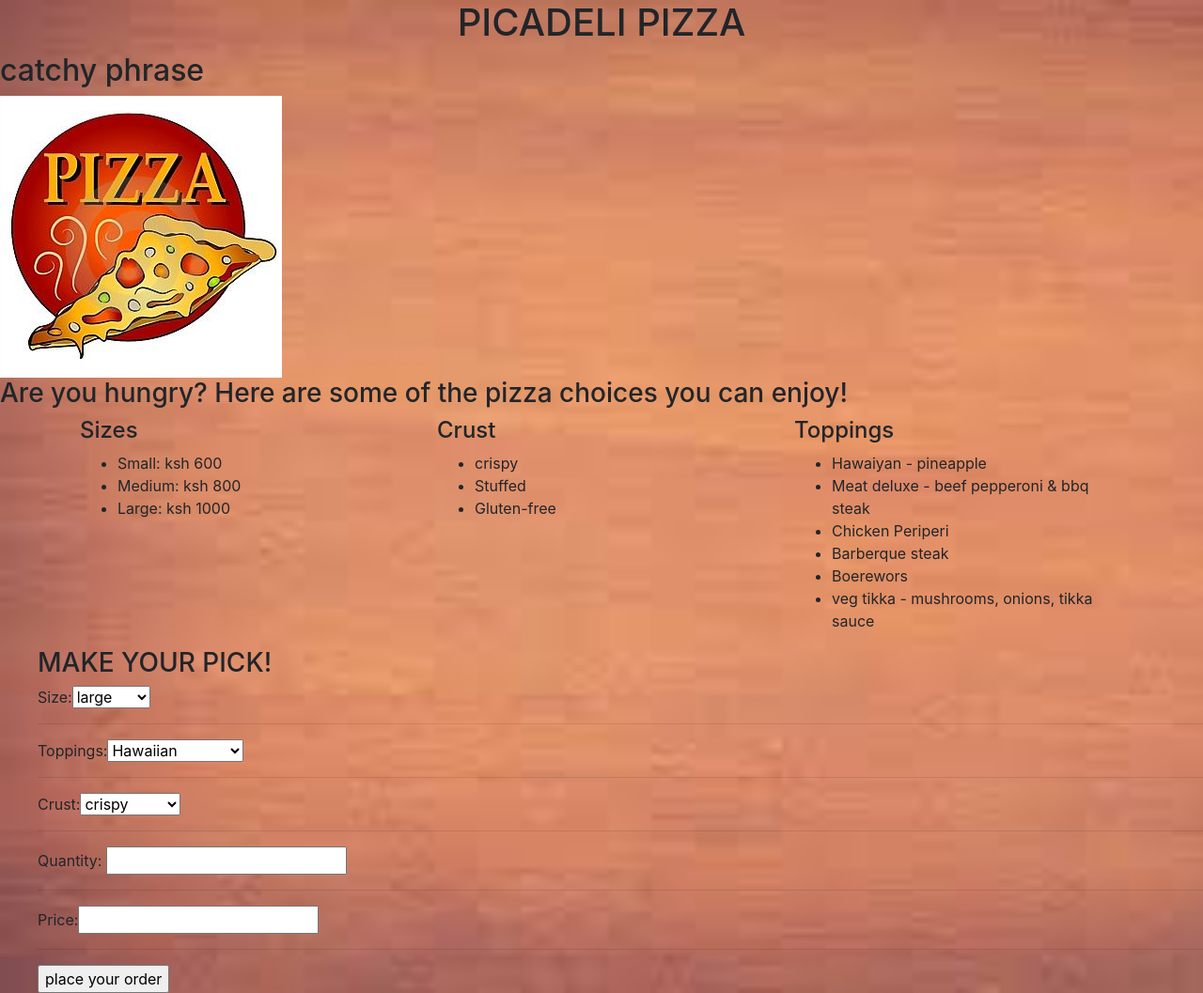
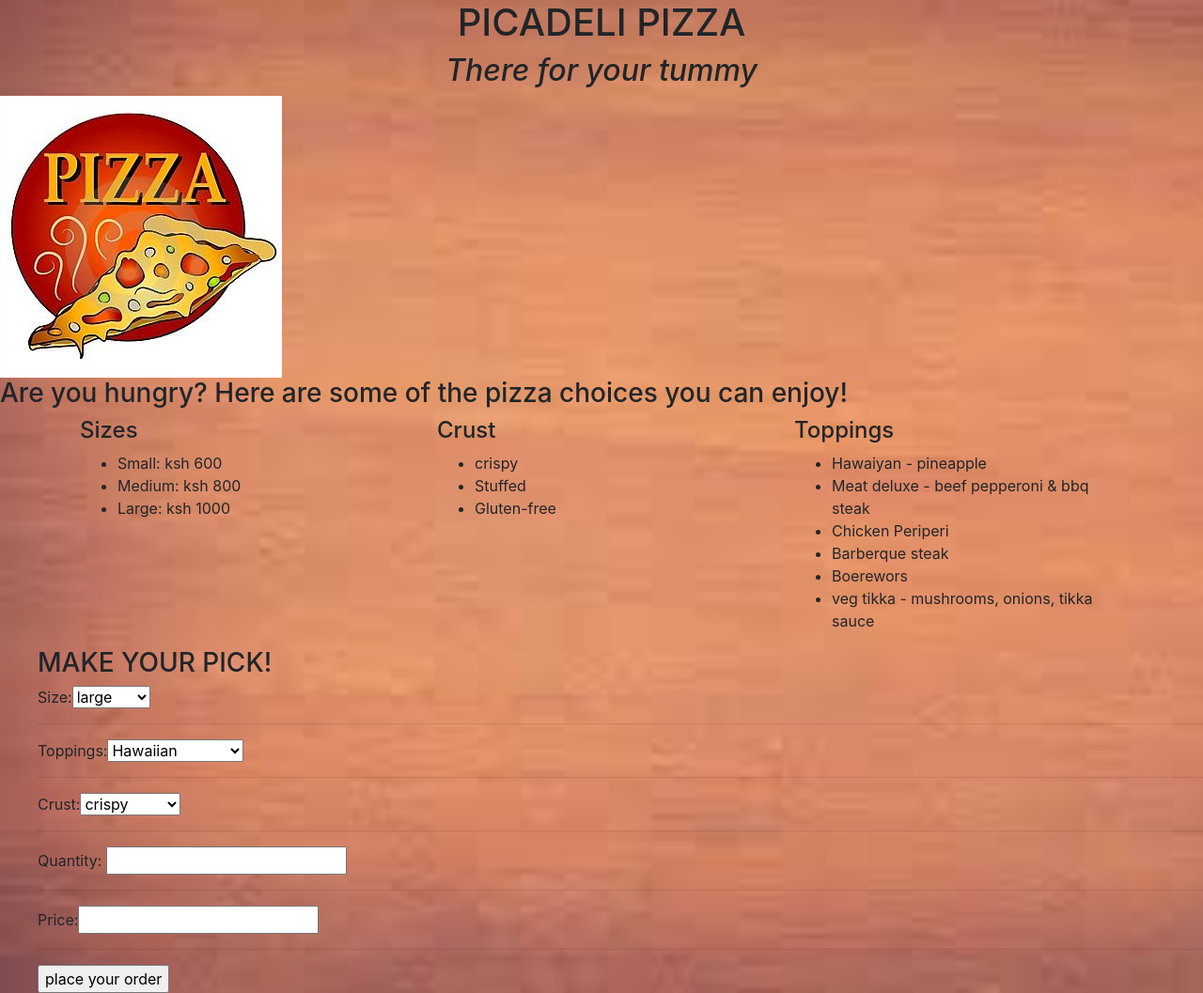
Before and after one commit to Kris-Rose-art/picadeli-pizza, a plain HTML site: page index.html in a window 1280 px wide. Shown: the whole page at 94% size. Drawn offline with nearby package versions, Linux system fonts and the light colour scheme.

Commit message:
Add h2 css styles

```diff
--- a/css/styles.css
+++ b/css/styles.css
@@ -13,3 +13,7 @@ h1 {
     text-align: left;
     padding-left: 40px;
 }
+h2 {
+    text-align: center;
+    font-style: italic;
+}
--- a/index.html
+++ b/index.html
@@ -13,7 +13,7 @@
 <body>
     <div id="landing-page">
         <h1>PICADELI PIZZA</h1>
-        <h2>catchy phrase</h2>
+        <h2>There for your tummy</h2>
         <div class="logo">
             <img src="images/pizza logo.jpg" alt="">
         </div>
```
